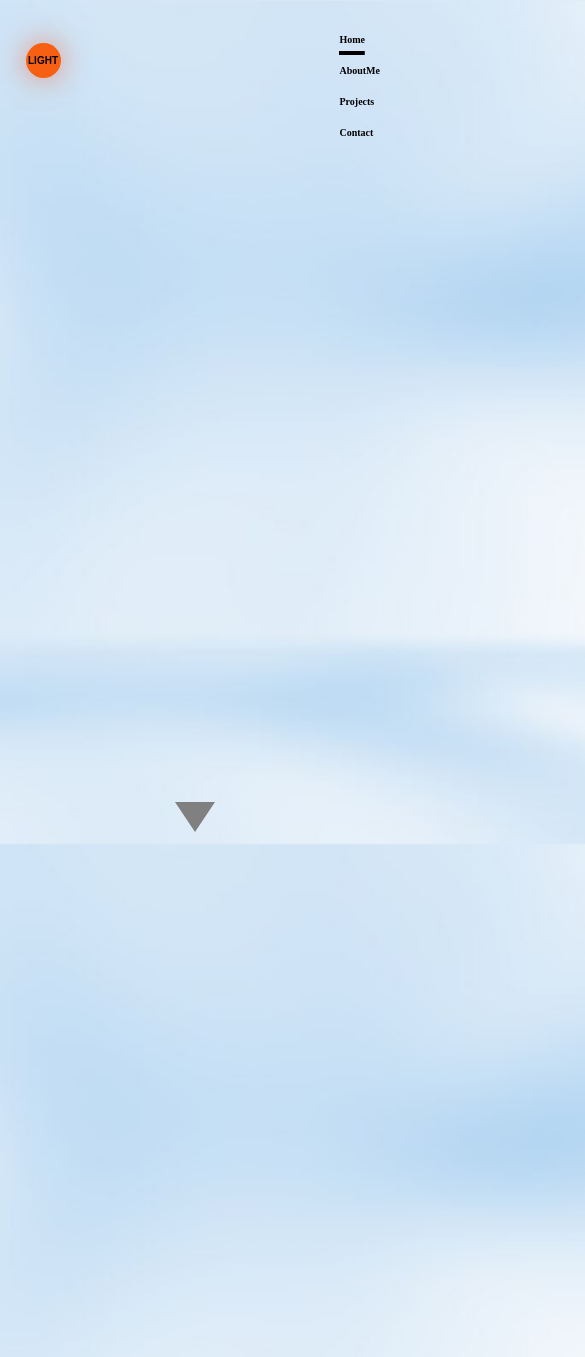
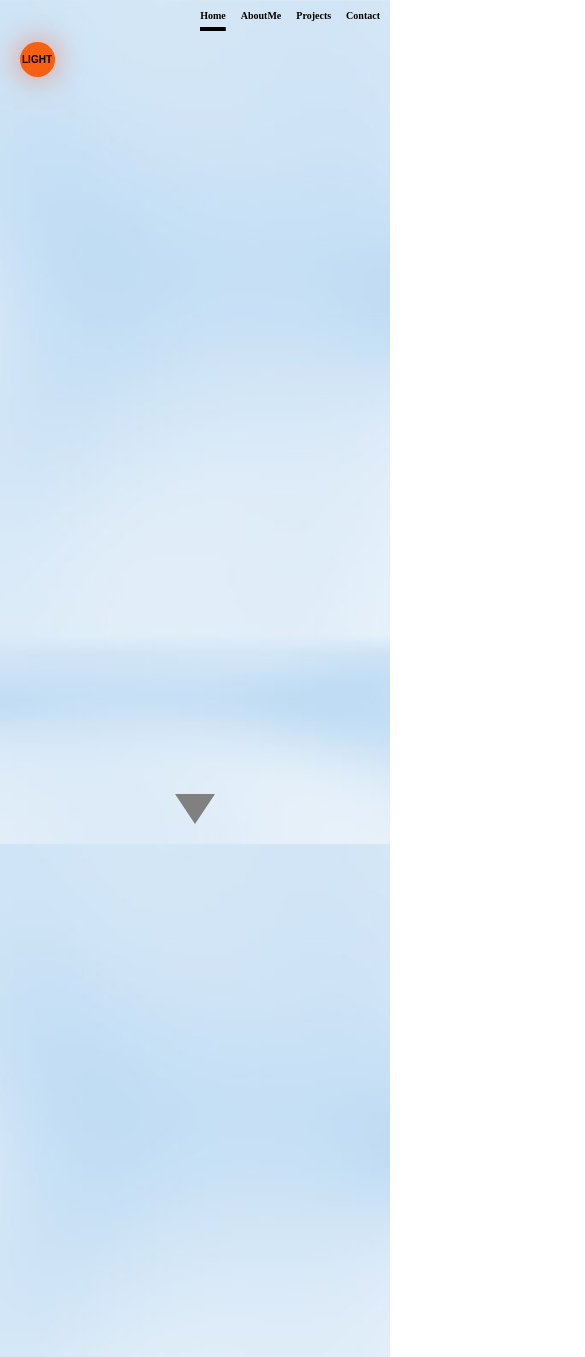
Before and after one commit to tomyhas59/portfolio, a React (Create React App) app: page / in a window 390 px wide. Shown: the top 1357 px of the page, 585 px wide, since content can reach past the window. Built offline with nearby package versions, Linux system fonts and the light colour scheme.

Commit message:
* overflow

```diff
--- a/src/App.css
+++ b/src/App.css
@@ -39,10 +39,12 @@ section {
   justify-content: space-evenly;
   align-items: center;
   text-align: center;
+  overflow: hidden;
 }
 
 section div {
   gap: 20px;
+  overflow: hidden;
 }
 
 /*secton title*/
@@ -203,16 +205,10 @@ footer {
   .sectionMenu {
     right: 10px;
   }
-  .sectionList {
-    flex-direction: column;
-    align-items: flex-start;
-  }
   .sectionList > li {
     font-size: 10px;
   }
-  section div {
-    gap: 10px;
-  }
+
   .main > div {
     font-size: 20px;
   }
--- a/src/App.tsx
+++ b/src/App.tsx
@@ -144,20 +144,10 @@ const App: React.FC = () => {
       }
     };
 
-    const debounce = (func: (...args: any[]) => void, wait: number) => {
-      let timeout: NodeJS.Timeout;
-      return (...args: any[]) => {
-        clearTimeout(timeout);
-        timeout = setTimeout(() => func(...args), wait);
-      };
-    };
-
-    const debouncedHandleScroll = debounce(handleScroll, 50);
-
-    window.addEventListener("scroll", debouncedHandleScroll);
+    window.addEventListener("scroll", handleScroll);
 
     return () => {
-      window.removeEventListener("scroll", debouncedHandleScroll);
+      window.removeEventListener("scroll", handleScroll);
     };
   }, []);
 
--- a/src/index.css
+++ b/src/index.css
@@ -1,3 +1,9 @@
+* {
+  margin: 0;
+  padding: 0;
+  box-sizing: border-box;
+}
+
 html {
   list-style: none;
 }
```
